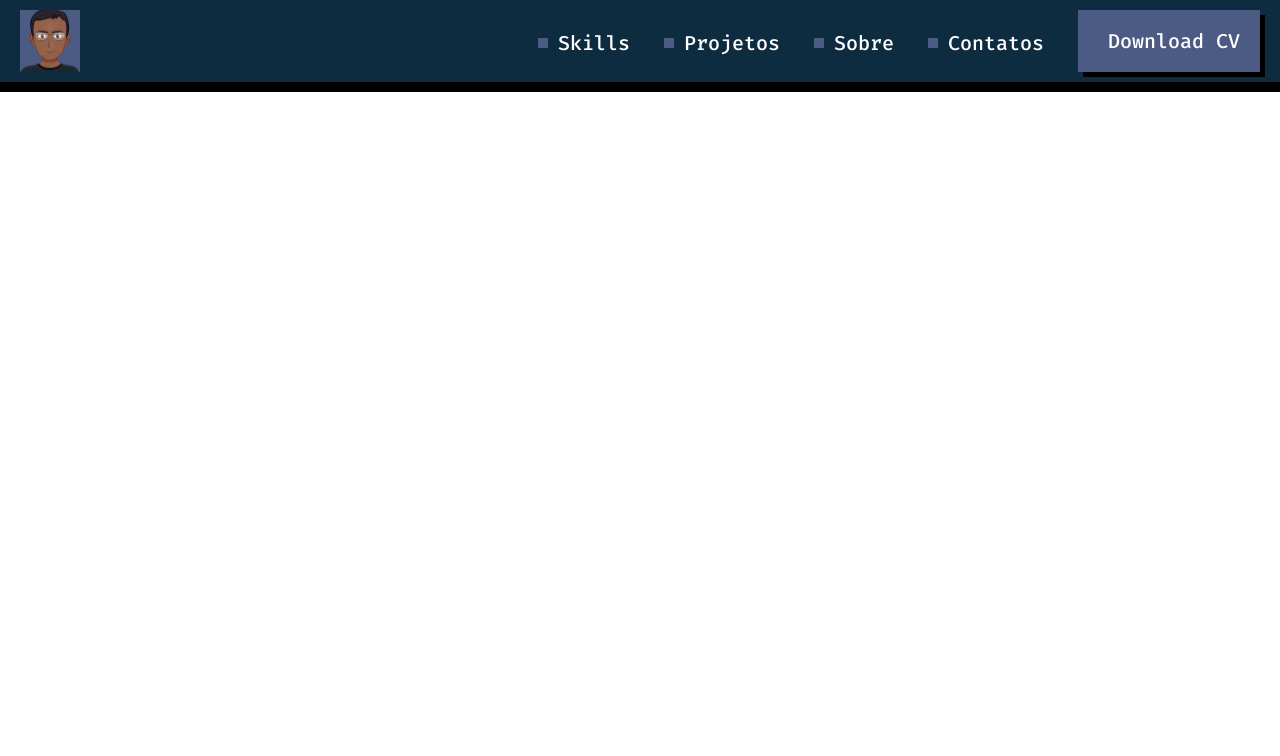
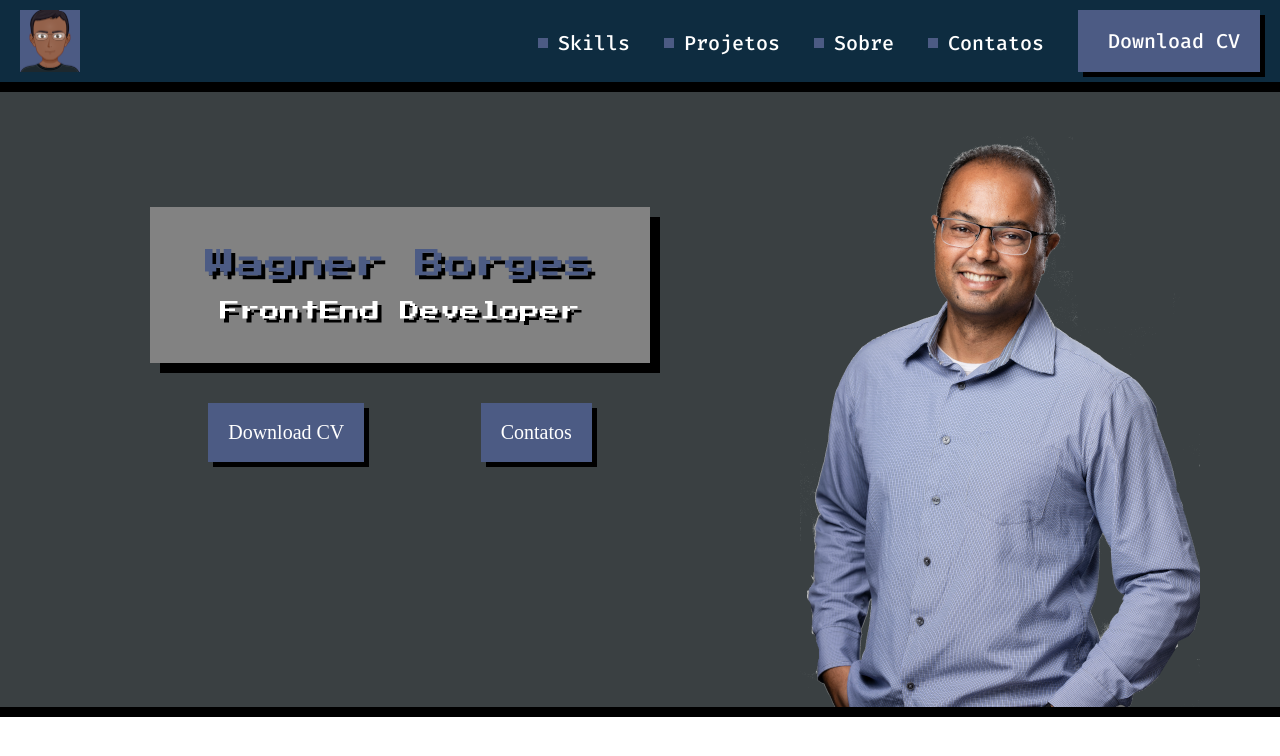
Before and after one commit to wmborges/wmborges.github.io, a plain HTML site: page index.html in a window 1280 px wide. Drawn offline with Linux system fonts and the light colour scheme.

Commit message:
Cria banner

```diff
--- a/css/style.css
+++ b/css/style.css
@@ -29,13 +29,17 @@ a::before {
     margin-right: 10px;
 }
 
-#button {
+.main-button {
     display: inline-block;
     background-color: #4C5B84;
-    box-shadow: 5px 5px 0 #000;
+    box-shadow: 5px 5px 0px #000;
     padding: 18px 20px;
     margin-right: 0;
-    transition: .2s;
+    transition: 0.2s;
+    font-size: 20px;
+    color: #FFF;
+    text-decoration: none;
+    cursor: pointer;
 }
 
 a:hover {
@@ -43,8 +47,61 @@ a:hover {
     transform: scale(1.05);
 }
 
-#button:hover {
+.main-button:hover {
     background-color: #148D8D;
     text-shadow: 3px 3px 5px #000;
     transform: scale(1.05);
 }
+
+.main-banner {
+    display: flex;
+    box-sizing: border-box;
+    background-color: #3A4042;
+    height: 625px;
+    border-bottom: 10px solid #000;
+    padding-left: 150px;
+    padding-top: 15px;
+}
+
+.main-banner .wrapper {
+    display: flex;
+    flex-direction: column;
+    width: 500px;
+    padding-top: 100px;
+}
+
+.main-banner .navigation {
+    display: flex;
+    justify-content: space-around;
+}
+
+.main-banner .main-box {
+    margin-bottom: 40px;
+}
+
+.main-box {
+    display: inline-block;
+    background-color: #828282;
+    box-shadow: 10px 10px 0 #000;
+    padding: 42px 44px;
+    text-align: center;
+}
+
+.main-title {
+    font-family: 'Press start 2P', sans-serif;
+    font-size: 30px;
+    color: #4C5B84;
+    text-shadow: 4px 4px 0 #000;
+    margin-bottom: 22px;
+}
+
+.main-subtitle {
+    font-family: 'Press start 2P', sans-serif;
+    font-size: 20px;
+    color: #fff;
+    text-shadow: 4px 4px 0 #000;
+}
+
+#photo img {
+    margin-left: 150px;
+}
--- a/index.html
+++ b/index.html
@@ -8,7 +8,7 @@
 
     <link rel="preconnect" href="https://fonts.googleapis.com">
     <link rel="preconnect" href="https://fonts.gstatic.com" crossorigin>
-    <link href="https://fonts.googleapis.com/css2?family=Fira+Code:wght@300;500&display=swap" rel="stylesheet">
+    <link href="https://fonts.googleapis.com/css2?family=Fira+Code:wght@300;500&family=Press+Start+2P&display=swap" rel="stylesheet">
 
     <link rel="stylesheet" href="css/reset.css">
     <link rel="stylesheet" href="css/style.css">
@@ -22,8 +22,23 @@
             <a href="">Projetos</a>
             <a href="">Sobre</a>
             <a href="">Contatos</a>
-            <a id="button" href="">Download CV</a>
+            <a class="main-button" href="">Download CV</a>
         </nav>
     </header>
+    <section class="main-banner">
+        <div class="wrapper"">
+            <div class="main-box">
+                <h2 class="main-title">Wagner Borges</h2>
+                <h3 class="main-subtitle">FrontEnd Developer</h3>
+            </div>
+            <div class="navigation">
+                <button class="main-button">Download CV</button>
+                <button class="main-button">Contatos</button>
+            </div>
+        </div>
+        <div id="photo">
+            <img src="assets/img/wagner_capa.png" alt="wagner_capa">
+        </div>
+    </section>
 </body>
 </html>
```
Also changed, not shown: assets/img/wagner_capa.png (added).
